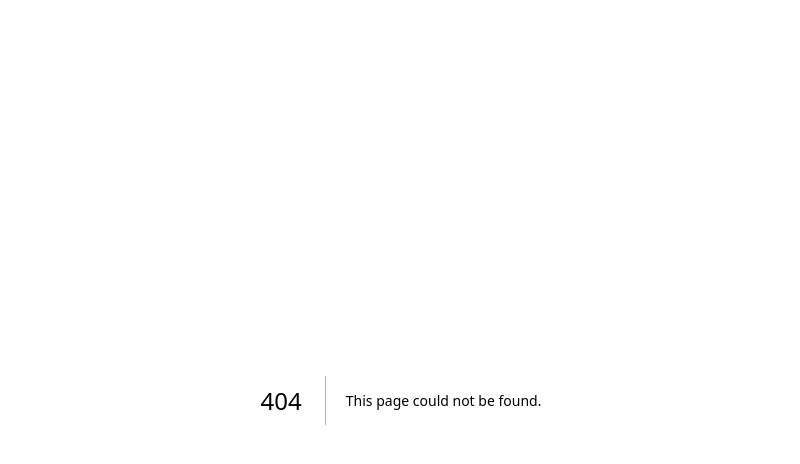
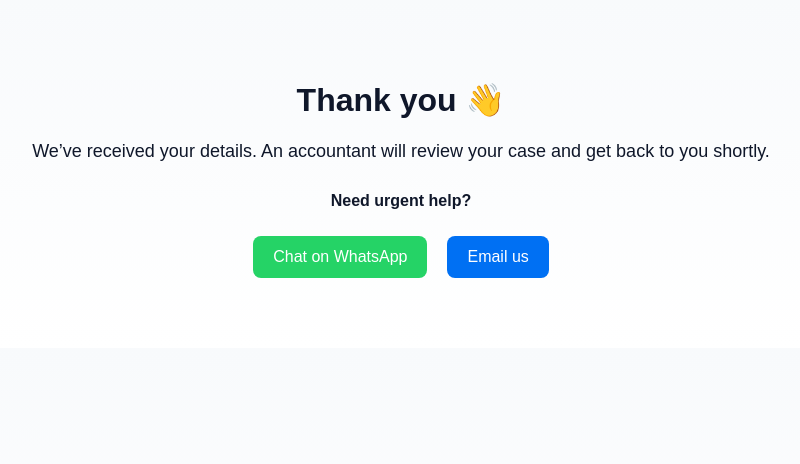
Before and after one commit to HalaDigitalLtd/uktaxcalculator-app, a Next.js app: page /thank-you in a window 1280 px wide. Before the commit this address had no page. Shown: the top 464 px of the page, without its empty margins (239-1039 px from the left). Built offline with nearby package versions, Linux system fonts and the light colour scheme.

Commit message:
Add thank you page

```diff
--- /dev/null
+++ b/app/thank-you/page.tsx
@@ -0,0 +1,45 @@
+export default function ThankYouPage() {
+  return (
+    <div style={{ padding: "60px", textAlign: "center" }}>
+      <h1>Thank you 👋</h1>
+
+      <p style={{ fontSize: "18px", marginTop: "20px" }}>
+        We’ve received your details. An accountant will review your case and get back to you shortly.
+      </p>
+
+      <div style={{ marginTop: "30px" }}>
+        <p><strong>Need urgent help?</strong></p>
+
+        <a
+          href="https://wa.me/447884063169"
+          style={{
+            display: "inline-block",
+            margin: "10px",
+            padding: "12px 20px",
+            background: "#25D366",
+            color: "white",
+            borderRadius: "8px",
+            textDecoration: "none"
+          }}
+        >
+          Chat on WhatsApp
+        </a>
+
+        <a
+          href="mailto:ikramzaman@gmail.com"
+          style={{
+            display: "inline-block",
+            margin: "10px",
+            padding: "12px 20px",
+            background: "#0070f3",
+            color: "white",
+            borderRadius: "8px",
+            textDecoration: "none"
+          }}
+        >
+          Email us
+        </a>
+      </div>
+    </div>
+  );
+}
```
